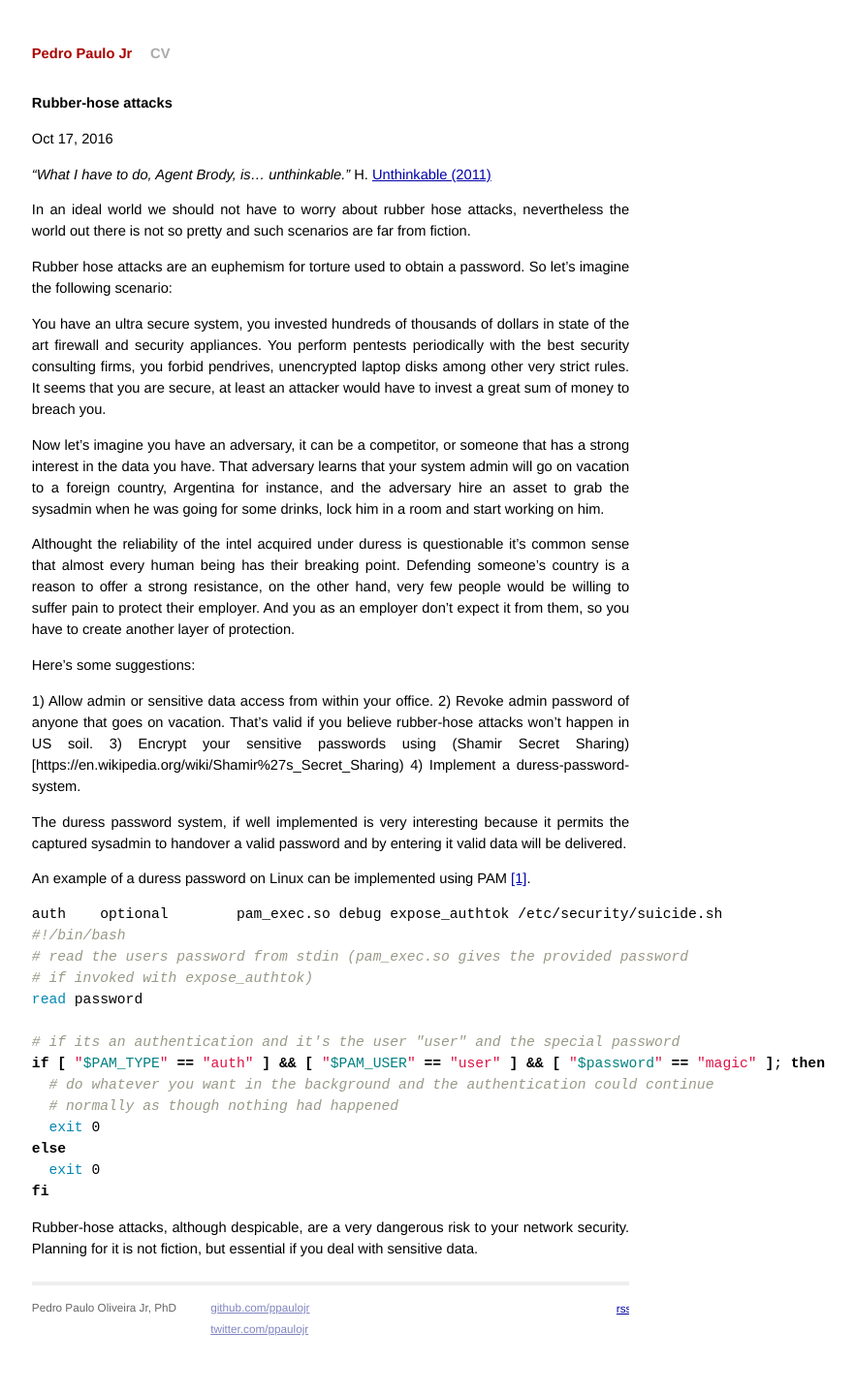
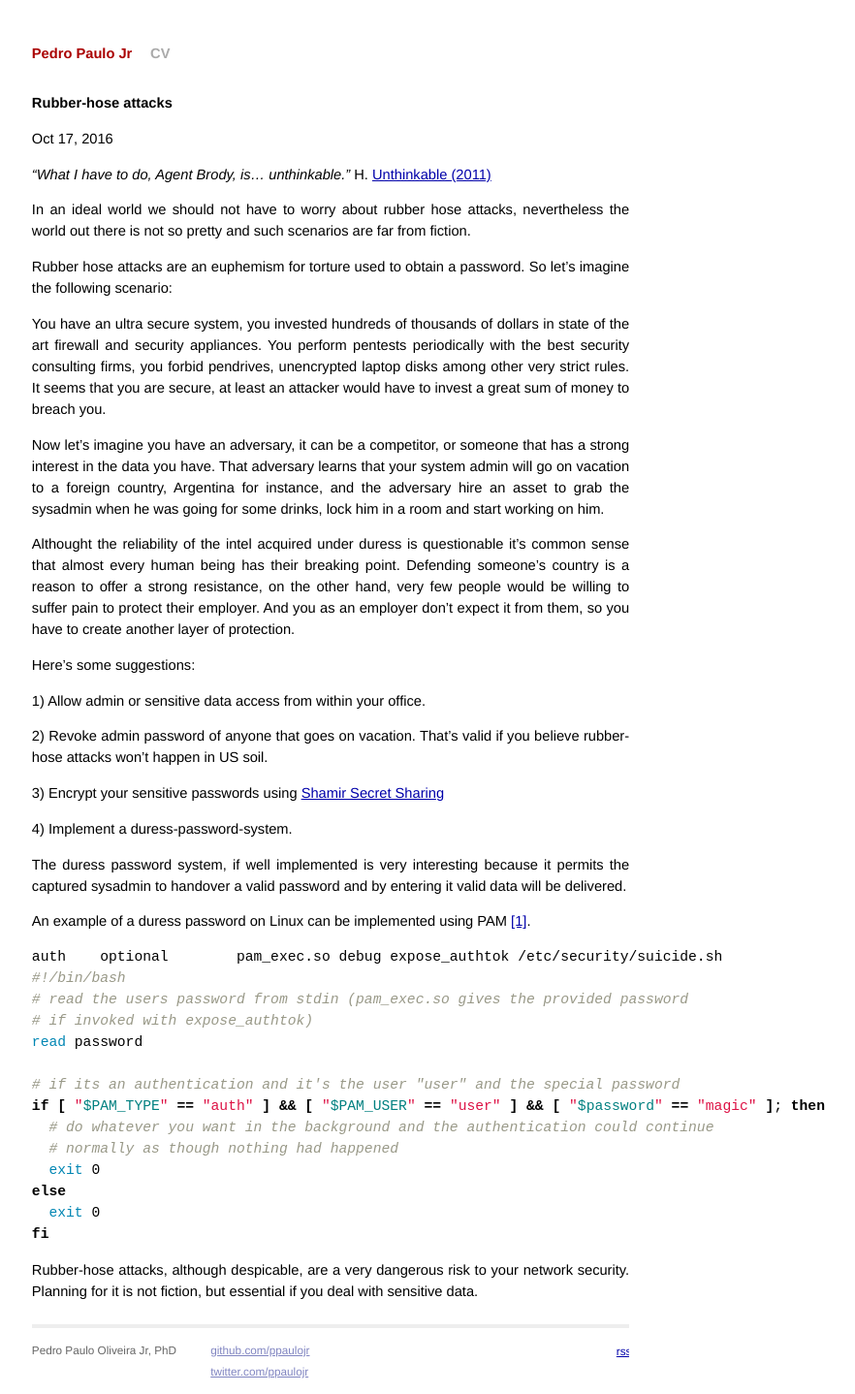
Before and after one commit to ppaulojr/ppaulojr.github.io, a Jekyll site: the page built from _posts/2016-10-17-rubber-hose-attack.markdown, in a window 1280 px wide. Shown: the whole page at 97% size, without its empty margins (299-1181 px from the left). Built offline with Jekyll 4.4.1, drawn with Linux system fonts in a browser that asks for light colours; before the commit the page ends 1394 px from its top, so only the background shows below that.

Commit message:
Fix typo

```diff
--- a/_posts/2016-10-17-rubber-hose-attack.markdown
+++ b/_posts/2016-10-17-rubber-hose-attack.markdown
@@ -18,10 +18,13 @@ Althought the reliability of the intel acquired under duress is questionable it'
 
 Here's some suggestions:
 
-1) Allow admin or sensitive data access from within your office.
-2) Revoke admin password of anyone that goes on vacation. That's valid if you believe rubber-hose attacks won't happen in US soil.
-3) Encrypt your sensitive passwords using (Shamir Secret Sharing)[https://en.wikipedia.org/wiki/Shamir%27s_Secret_Sharing)
-4) Implement a duress-password-system.
+ 1) Allow admin or sensitive data access from within your office.
+
+ 2) Revoke admin password of anyone that goes on vacation. That's valid if you believe rubber-hose attacks won't happen in US soil.
+
+ 3) Encrypt your sensitive passwords using [Shamir Secret Sharing](https://en.wikipedia.org/wiki/Shamir%27s_Secret_Sharing)
+
+ 4) Implement a duress-password-system.
 
 The duress password system, if well implemented is very interesting because it permits the captured sysadmin to handover a valid password and by entering it valid data will be delivered.
 
```
